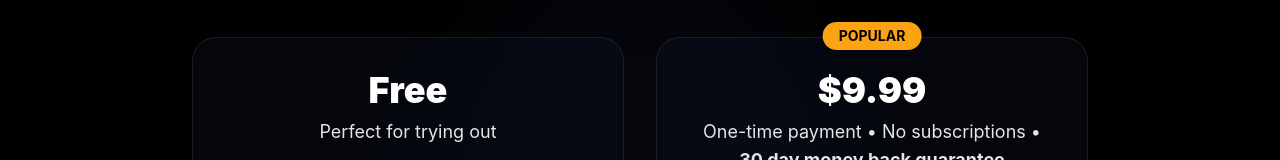
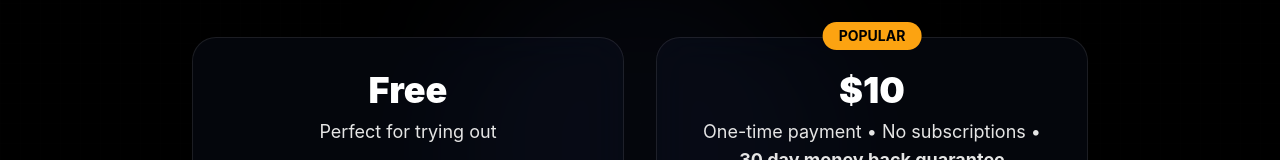
Before and after one commit to nortelabs/demofy-website, a Next.js app: page / in a window 1280 px wide. Shown: the part 2789-2949 px from the top of the page. Built offline with nearby package versions, Linux system fonts and the light colour scheme; a web font is replaced by a local one.

Commit message:
Update CTA component price from $9.99 to $10 for consistency in pricing display.

```diff
--- a/components/CTA.jsx
+++ b/components/CTA.jsx
@@ -133,7 +133,7 @@ export default function CTA() {
             </div>
 
             <div className="text-center mb-6">
-              <div className="text-4xl font-black text-white mb-2">$9.99</div>
+              <div className="text-4xl font-black text-white mb-2">$10</div>
               <div className="text-lg text-platinum">
                 One-time payment • No subscriptions •
                 <br />
```
